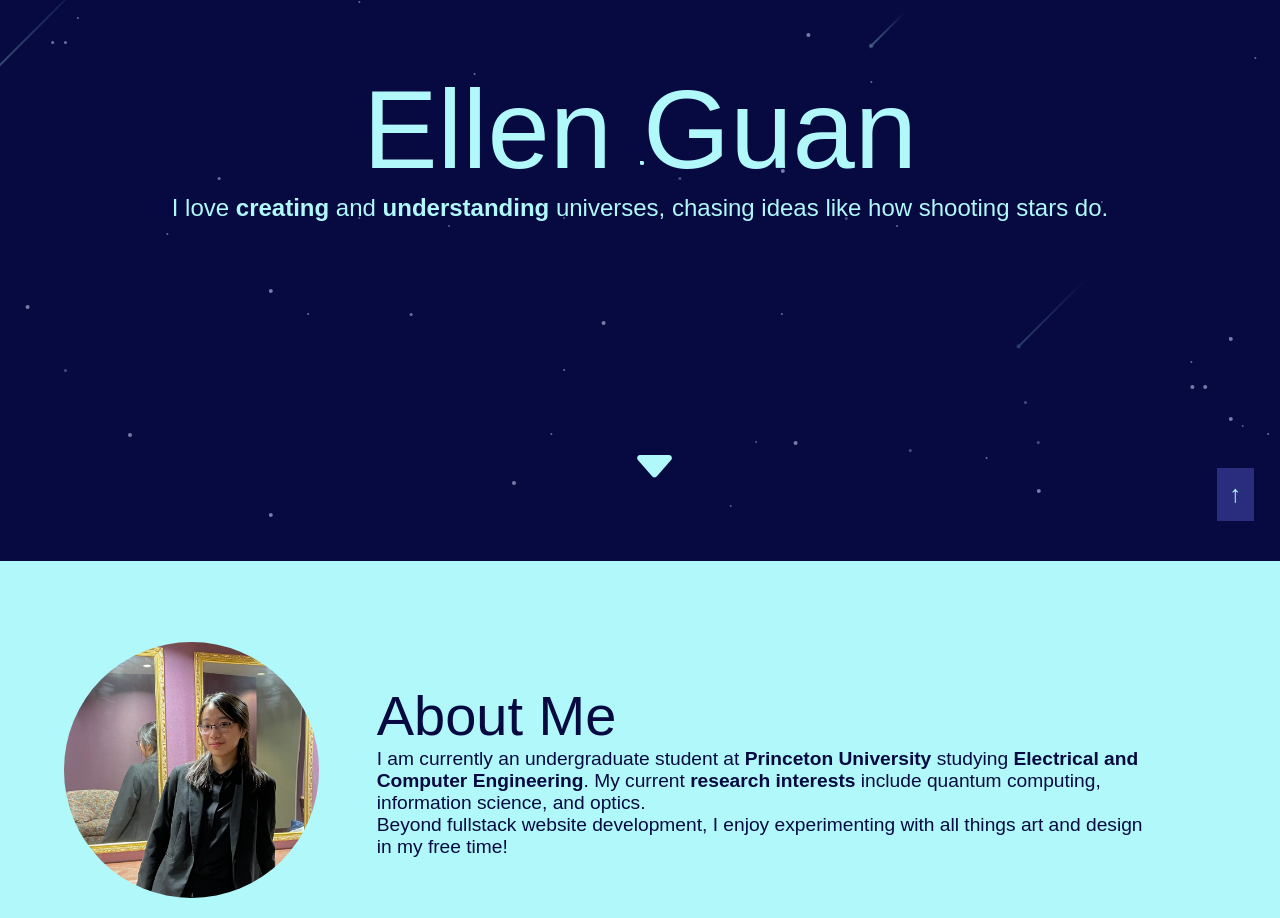
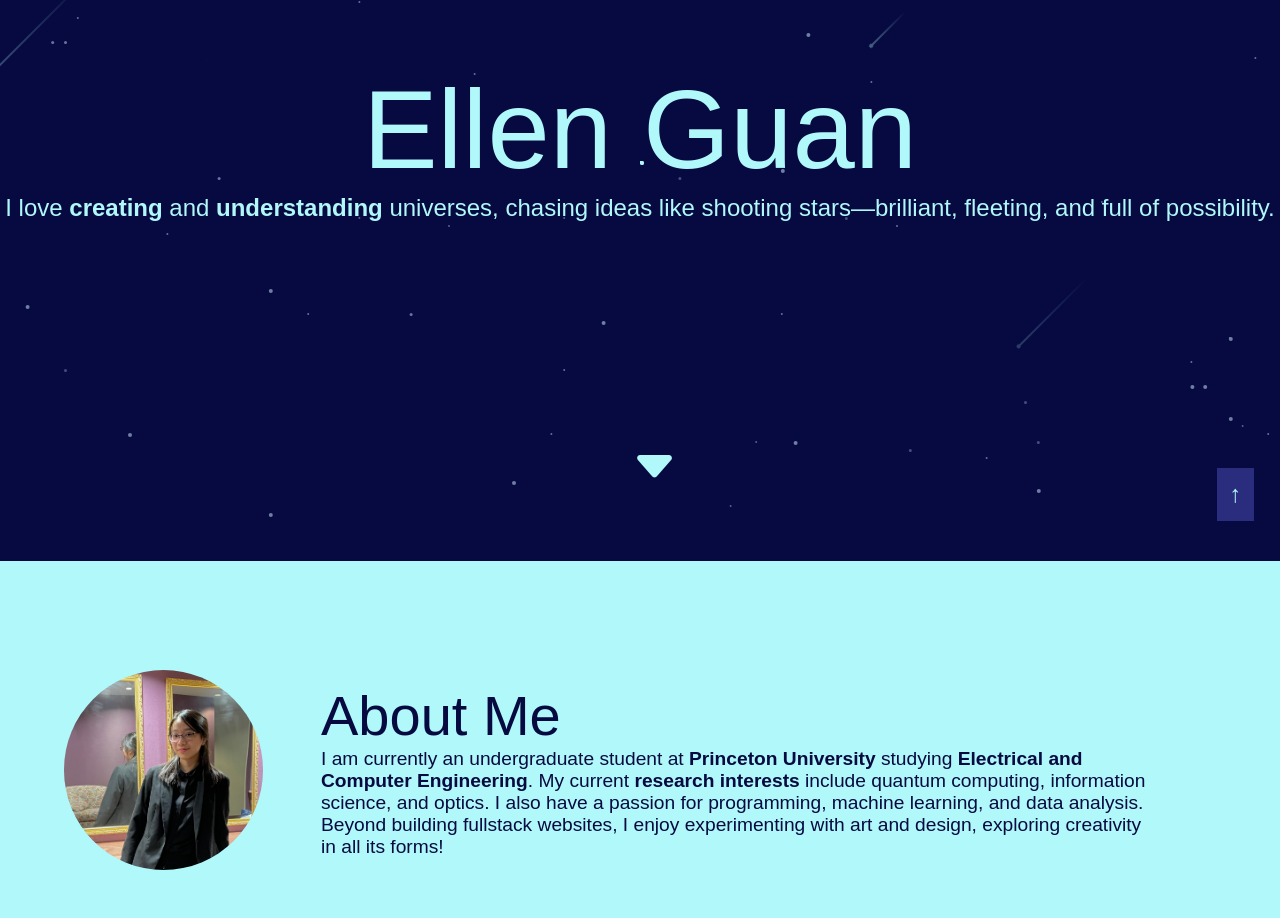
Before and after one commit to ellguan/ellguan.github.io, a plain HTML site: page index.html in a window 1280 px wide. Shown: the part 239-1157 px from the top of the page. Drawn offline with nearby package versions, Linux system fonts and the light colour scheme; a web font is replaced by a local one.

Commit message:
minor edits pt 11

```diff
--- a/index.html
+++ b/index.html
@@ -8,7 +8,7 @@
         <link href="./style.css" rel="stylesheet" type="text/css" />
         <link rel="stylesheet" href="https://use.typekit.net/xaa5jtj.css">
 
-        <title>Ellen's Universe</title>
+        <title>Ellen's Personal Website</title>
         <link rel="icon" href="./pictures/logo.png" type="image/png">
     </head>
     <body>
@@ -85,7 +85,7 @@
                 <div id="title-content">
                     <h1 class="titlefade">Ellen Guan</h1>
                     <!-- <p class="titlefade second">Engineer ◆ Researcher ◆ Dreamer ◆ Artist</p> -->
-                    <p class="titlefade second">I love <b>creating</b> and <b>understanding</b> universes, chasing ideas like how shooting stars do. </p>
+                    <p class="titlefade second">I love <b>creating</b> and <b>understanding</b> universes, chasing ideas like shooting stars—brilliant, fleeting, and full of possibility. </p>
                     <p class="titlefade third"></p>
                     <br>
                     <br>
@@ -113,8 +113,8 @@
                 <div id="bio-content">
                     <h1 class="fade   ">About Me</h1>
                     <div id="bio-text" class="texts">
-                        <p class="fade text">I am currently an undergraduate student at <b>Princeton University</b> studying <b>Electrical and Computer Engineering</b>. My current <b>research interests</b> include quantum computing, information science, and optics. </p>
-                        <p class="fade text">Beyond fullstack website development, I enjoy experimenting with all things art and design in my free time!</p>
+                        <p class="fade text">I am currently an undergraduate student at <b>Princeton University</b> studying <b>Electrical and Computer Engineering</b>. My current <b>research interests</b> include quantum computing, information science, and optics. I also have a passion for programming, machine learning, and data analysis.</p>
+                        <p class="fade text">Beyond building fullstack websites, I enjoy experimenting with art and design, exploring creativity in all its forms!</p>
                     </div>
                 </div>
             </div>
```
Also changed, not shown: art.html (+3 -4 lines).
